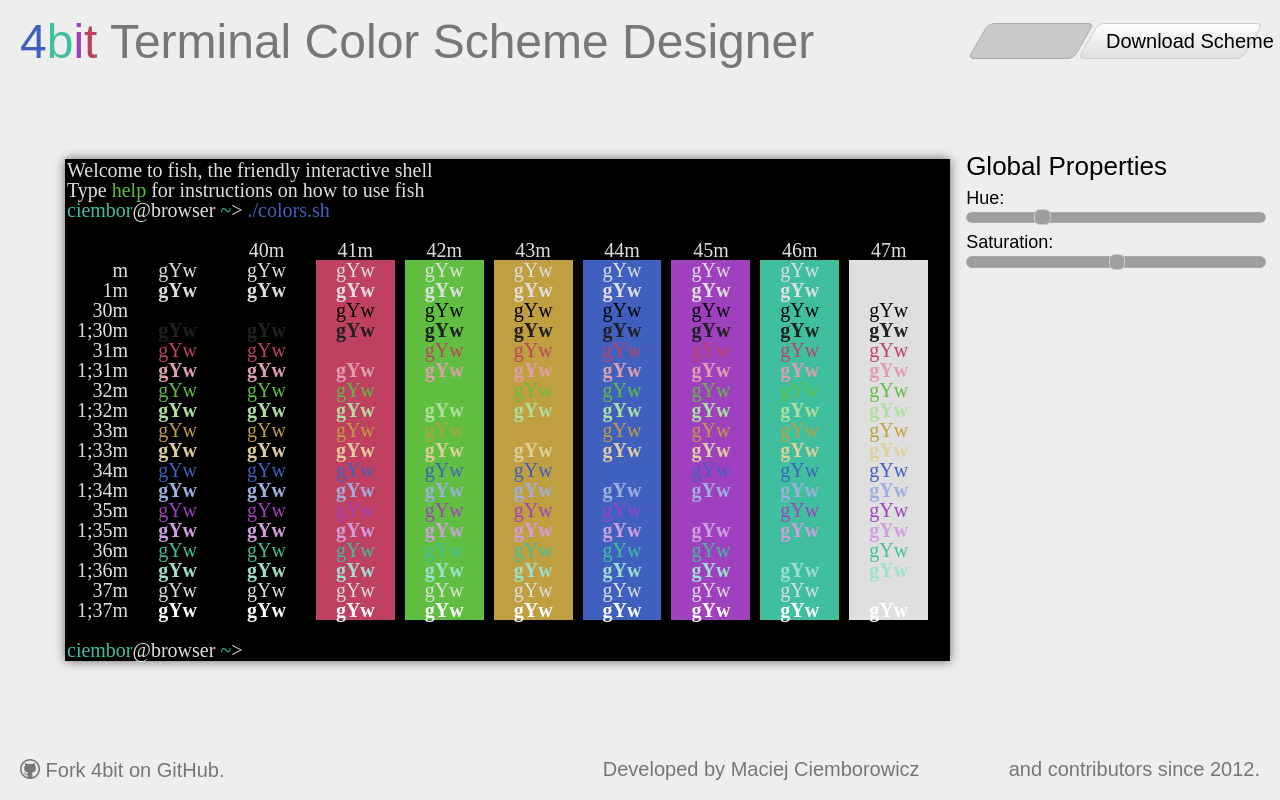
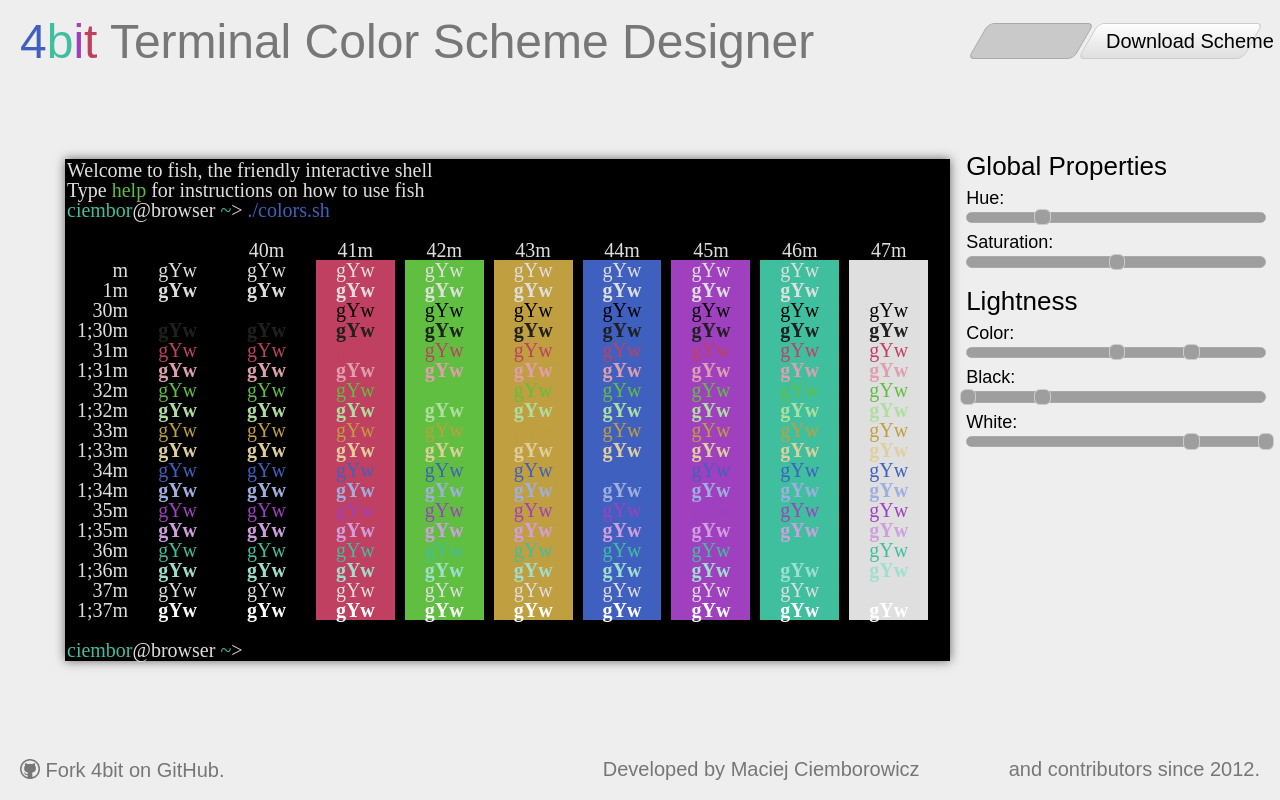
Before and after one commit to ciembor/4bit, a Vue app: page / in a window 1280 px wide. Shown: the top 800 px of the page. Built offline with nearby package versions, Linux system fonts and the light colour scheme; grey boxes are pictures that could not be loaded; a web font is replaced by a local one.

Commit message:
Add lightness sliders.

```diff
--- a/src/components/EditorControls.vue
+++ b/src/components/EditorControls.vue
@@ -6,6 +6,13 @@
       <HueSlider />
 			<h3>Saturation:</h3>
 			<SaturationSlider />
+			<h2>Lightness</h2>
+			<h3>Color:</h3>
+			<ColorLightnessSlider />
+			<h3>Black:</h3>
+			<BlackLightnessSlider />
+			<h3>White:</h3>
+			<WhiteLightnessSlider />
     </section>
   </section>
 </template>
@@ -13,12 +20,18 @@
 <script>
 import HueSlider from './controls/sliders/HueSlider.vue';
 import SaturationSlider from './controls/sliders/SaturationSlider.vue';
+import ColorLightnessSlider from './controls/sliders/ColorLightnessSlider.vue';
+import BlackLightnessSlider from './controls/sliders/BlackLightnessSlider.vue';
+import WhiteLightnessSlider from './controls/sliders/WhiteLightnessSlider.vue';
 
 export default {
   name: 'EditorControls',
   components: {
     HueSlider,
-		SaturationSlider
+		SaturationSlider,
+		ColorLightnessSlider,
+		BlackLightnessSlider,
+		WhiteLightnessSlider
   },
 };
 </script>
--- /dev/null
+++ b/src/components/controls/sliders/BaseRangeSlider.vue
@@ -0,0 +1,59 @@
+<template>
+  <div>
+    <div ref="slider"></div>
+  </div>
+</template>
+
+<script>
+export default {
+  name: "BaseRangeSlider",
+  props: {
+    values: {
+      type: Array,
+      required: true,
+      validator: (val) => Array.isArray(val) && val.length === 2 && val.every((v) => typeof v === "number"),
+    },
+    min: {
+      type: Number,
+      required: true,
+    },
+    max: {
+      type: Number,
+      required: true,
+    },
+    step: {
+      type: Number,
+      default: 1,
+    },
+  },
+  emits: ["update"],
+  mounted() {
+    window.$(this.$refs.slider).slider({
+      range: true,
+      values: this.values,
+      min: this.min,
+      max: this.max,
+      step: this.step,
+      slide: (event, ui) => {
+        this.$emit("update", ui.values);
+      },
+    });
+  },
+  watch: {
+    values(newValues) {
+      window.$(this.$refs.slider).slider("values", newValues);
+    },
+  },
+};
+</script>
+
+<style>
+.ui-slider {
+  font-size: 12px;
+}
+
+.ui-slider-handle {
+  outline: 0 !important;
+  cursor: pointer !important;
+}
+</style>
--- /dev/null
+++ b/src/components/controls/sliders/BlackLightnessSlider.vue
@@ -0,0 +1,49 @@
+<template>
+  <BaseRangeSlider
+    :values="sliderValues"
+    :min="min"
+    :max="max"
+    :step="step"
+    @update="updateLightness"
+  />
+</template>
+
+<script>
+import BaseRangeSlider from "./BaseRangeSlider.vue";
+import { useSchemeStore } from "../../../stores/Scheme";
+
+export default {
+  name: "BlackLightnessRangeSlider",
+  components: {
+    BaseRangeSlider,
+  },
+  setup() {
+    const schemeStore = useSchemeStore();
+    return { schemeStore };
+  },
+  computed: {
+    sliderValues() {
+      return [
+        this.schemeStore.scheme.normalBlackLightness * 2.56,
+        this.schemeStore.scheme.brightBlackLightness * 2.56,
+      ];
+    },
+    min() {
+      return 0;
+    },
+    max() {
+      return 128;
+    },
+    step() {
+      return 1;
+    },
+  },
+  methods: {
+    updateLightness(values) {
+      this.schemeStore.scheme.normalBlackLightness = values[0] / 2.56;
+      this.schemeStore.scheme.brightBlackLightness = values[1]  / 2.56;
+      this.schemeStore.recalculateColors();
+    },
+  },
+};
+</script>
--- /dev/null
+++ b/src/components/controls/sliders/ColorLightnessSlider.vue
@@ -0,0 +1,49 @@
+<template>
+  <BaseRangeSlider
+    :values="sliderValues"
+    :min="min"
+    :max="max"
+    :step="step"
+    @update="updateLightness"
+  />
+</template>
+
+<script>
+import BaseRangeSlider from "./BaseRangeSlider.vue";
+import { useSchemeStore } from "../../../stores/Scheme";
+
+export default {
+  name: "ColorLightnessRangeSlider",
+  components: {
+    BaseRangeSlider,
+  },
+  setup() {
+    const schemeStore = useSchemeStore();
+    return { schemeStore };
+  },
+  computed: {
+    sliderValues() {
+      return [
+        this.schemeStore.scheme.normalChromaticLightness * 2.56,
+        this.schemeStore.scheme.brightChromaticLightness * 2.56,
+      ];
+    },
+    min() {
+      return 0;
+    },
+    max() {
+      return 256;
+    },
+    step() {
+      return 1;
+    },
+  },
+  methods: {
+    updateLightness(values) {
+      this.schemeStore.scheme.normalChromaticLightness = values[0] / 2.56;
+      this.schemeStore.scheme.brightChromaticLightness = values[1] / 2.56 ;
+      this.schemeStore.recalculateColors();
+    },
+  },
+};
+</script>
--- /dev/null
+++ b/src/components/controls/sliders/WhiteLightnessSlider.vue
@@ -0,0 +1,49 @@
+<template>
+  <BaseRangeSlider
+    :values="sliderValues"
+    :min="min"
+    :max="max"
+    :step="step"
+    @update="updateLightness"
+  />
+</template>
+
+<script>
+import BaseRangeSlider from "./BaseRangeSlider.vue";
+import { useSchemeStore } from "../../../stores/Scheme";
+
+export default {
+  name: "WhiteLightnessRangeSlider",
+  components: {
+    BaseRangeSlider,
+  },
+  setup() {
+    const schemeStore = useSchemeStore();
+    return { schemeStore };
+  },
+  computed: {
+    sliderValues() {
+      return [
+        this.schemeStore.scheme.normalWhiteLightness * 2.56,
+        this.schemeStore.scheme.brightWhiteLightness * 2.56,
+      ];
+    },
+    min() {
+      return 128;
+    },
+    max() {
+      return 256;
+    },
+    step() {
+      return 1;
+    },
+  },
+  methods: {
+    updateLightness(values) {
+      this.schemeStore.scheme.normalWhiteLightness = values[0] / 2.56;
+      this.schemeStore.scheme.brightWhiteLightness = values[1] / 2.56;
+      this.schemeStore.recalculateColors();
+    },
+  },
+};
+</script>
--- a/src/stores/Scheme.js
+++ b/src/stores/Scheme.js
@@ -4,53 +4,53 @@ import Color from 'color';
 export const useSchemeStore = defineStore('scheme', {
   state: () => ({
     scheme: {
-      hue: null,              // [0-360]
-      saturation: null,       // [0-100]
-      normalLightness: null,  // [0-100]
-      brightLightness: null,  // [0-100]
-      black: [],              // [Color, Color]
-      white: [],              // [Color, Color]
-      background: null,       // Color
-      foreground: null,       // Color
-      degrees: [],            // [int, int, int, int, int, int]
-      colors: {},             // {colorName: Color, ..}
+      // chromatic
+      hue: null,                        // int [0-360]
+      degrees: [],                      // [int, int, int, int, int, int]
+      saturation: null,                 // float [0-100]
+      normalChromaticLightness: null,   // float [0-100]
+      brightChromaticLightness: null,   // float [0-100]
+      // achromatic
+      normalBlackLightness: null,       // float [0-100]
+      brightBlackLightness: null,       // float [0-100]
+      normalWhiteLightness: null,       // float [0-100]
+      brightBlackLightness: null,       // float [0-100]
+      // calculated
+      colors: {},                       // {colorName: Color, ..}
     }
   }),
   actions: {
     initialize() {
       this.scheme.hue = -15;
+      this.scheme.degrees = [0, 60, 120, 180, 240, 300];
       this.scheme.saturation = 50;
-      this.scheme.normalLightness = 50;
-      this.scheme.brightLightness = 75;
-      this.scheme.black = [
-        Color({ h: 0, s: 0, l: 0 }),
-        Color({ h: 0, s: 0, l: 50 * 0.25 })
-      ];
-      this.scheme.white = [
-        Color({ h: 0, s: 0, l: 50 + 50 * 0.75 }),
-        Color({ h: 0, s: 0, l: 100 })
-      ];
-      this.scheme.background = Color({ h: 0, s: 0, l: 0 });
-      this.scheme.foreground = Color({ h: 0, s: 0, l: 50 + 50 * 0.75 });
-      this.scheme.degrees = [0, 60, 120, 180, 240, 300];
+      this.scheme.normalChromaticLightness = 50;
+      this.scheme.brightChromaticLightness = 75;
+      this.scheme.normalBlackLightness = 0;
+      this.scheme.brightBlackLightness = 12.5;
+      this.scheme.normalWhiteLightness = 87.5;
+      this.scheme.brightWhiteLightness = 100;
 
       this.recalculateColors();
     },
     recalculateColors() {
-      const { hue, saturation, normalLightness, brightLightness, degrees } = this.scheme;
+      const { hue, saturation, normalChromaticLightness, brightChromaticLightness, degrees } = this.scheme;
 
       const normalArray = degrees.map(degree =>
-        Color({ h: (hue + degree) % 360, s: saturation, l: normalLightness })
+        Color({ h: (hue + degree) % 360, s: saturation, l: normalChromaticLightness })
       );
       const brightArray = degrees.map(degree =>
-        Color({ h: (hue + degree) % 360, s: saturation, l: brightLightness })
+        Color({ h: (hue + degree) % 360, s: saturation, l: brightChromaticLightness })
       );
+      const black = Color({ h: 0, s: 0, l: 0 });
 
       this.scheme.colors = {
-        background: this.scheme.background,
-        foreground: this.scheme.foreground,
-        black: this.scheme.black[0],
-        brightBlack: this.scheme.black[1],
+        background: black.lightness(this.scheme.normalBlackLightness),
+        foreground: black.lightness(this.scheme.normalWhiteLightness),
+        black: black.lightness(this.scheme.normalBlackLightness),
+        brightBlack: black.lightness(this.scheme.brightBlackLightness),
+        white: black.lightness(this.scheme.normalWhiteLightness),
+        brightWhite: black.lightness(this.scheme.brightWhiteLightness),
         red: normalArray[0],
         brightRed: brightArray[0],
         green: normalArray[2],
@@ -62,9 +62,7 @@ export const useSchemeStore = defineStore('scheme', {
         magenta: normalArray[5],
         brightMagenta: brightArray[5],
         cyan: normalArray[3],
-        brightCyan: brightArray[3],
-        white: this.scheme.white[0],
-        brightWhite: this.scheme.white[1]
+        brightCyan: brightArray[3]
       };
     }
   }
```
